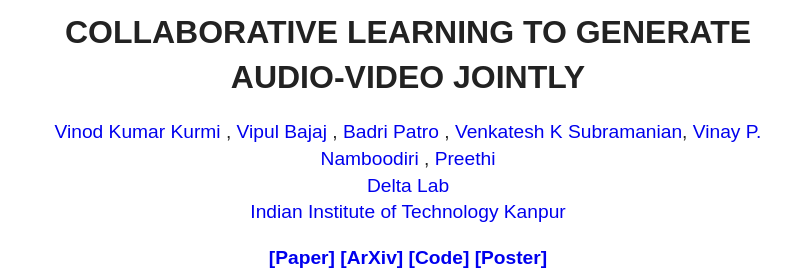
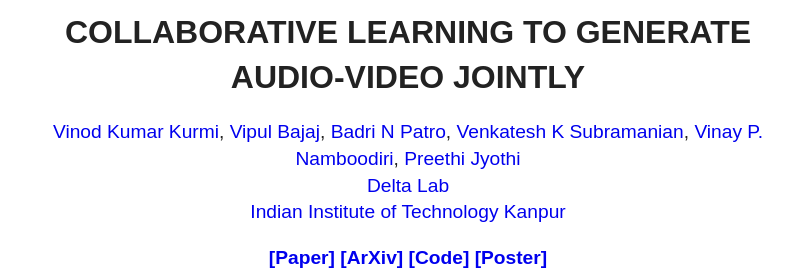
Before and after one commit to DelTA-Lab-IITK/AVG, a plain HTML site: page index.html in a window 1280 px wide. Shown: the top 280 px of the page, 236-1031 px from the left. Drawn offline with Linux system fonts and the light colour scheme.

Commit message:
Update index.html

```diff
--- a/index.html
+++ b/index.html
@@ -187,7 +187,7 @@
         <div class="block_1">
             <p class="sz20 bold no_margin" align="center">COLLABORATIVE LEARNING TO GENERATE AUDIO-VIDEO JOINTLY</p>
             <p align="center">
-            </p><p class="no_margin" align="center"> <a href="http://home.iitk.ac.in/~vinodkk/">Vinod Kumar Kurmi</a> , <a href="#">Vipul Bajaj</a> , <a href="#">Badri Patro</a> , <a href="https://home.iitk.ac.in/~venkats/" >Venkatesh K Subramanian</a>, <a href="https://www.cse.iitk.ac.in/users/vinaypn/">Vinay P. Namboodiri</a> , <a href="#">Preethi</a></p>
+            </p><p class="no_margin" align="center"> <a href="http://home.iitk.ac.in/~vinodkk/">Vinod Kumar Kurmi</a>, <a href="#">Vipul Bajaj</a>, <a href="https://badripatro.github.io/">Badri N Patro</a>, <a href="https://home.iitk.ac.in/~venkats/">Venkatesh K Subramanian</a>, <a href="https://www.cse.iitk.ac.in/users/vinaypn/">Vinay P. Namboodiri</a>, <a href="#">Preethi Jyothi</a></p>
             <p class="no_margin" align="center"></p>
             <p  class="no_margin" align="center"><a href="http://deltalab.iitk.ac.in/">Delta Lab</a></p>
                 <p class="no_margin" align="center"><a href="http://iitk.ac.in/">Indian Institute of Technology Kanpur</a></p>
```
